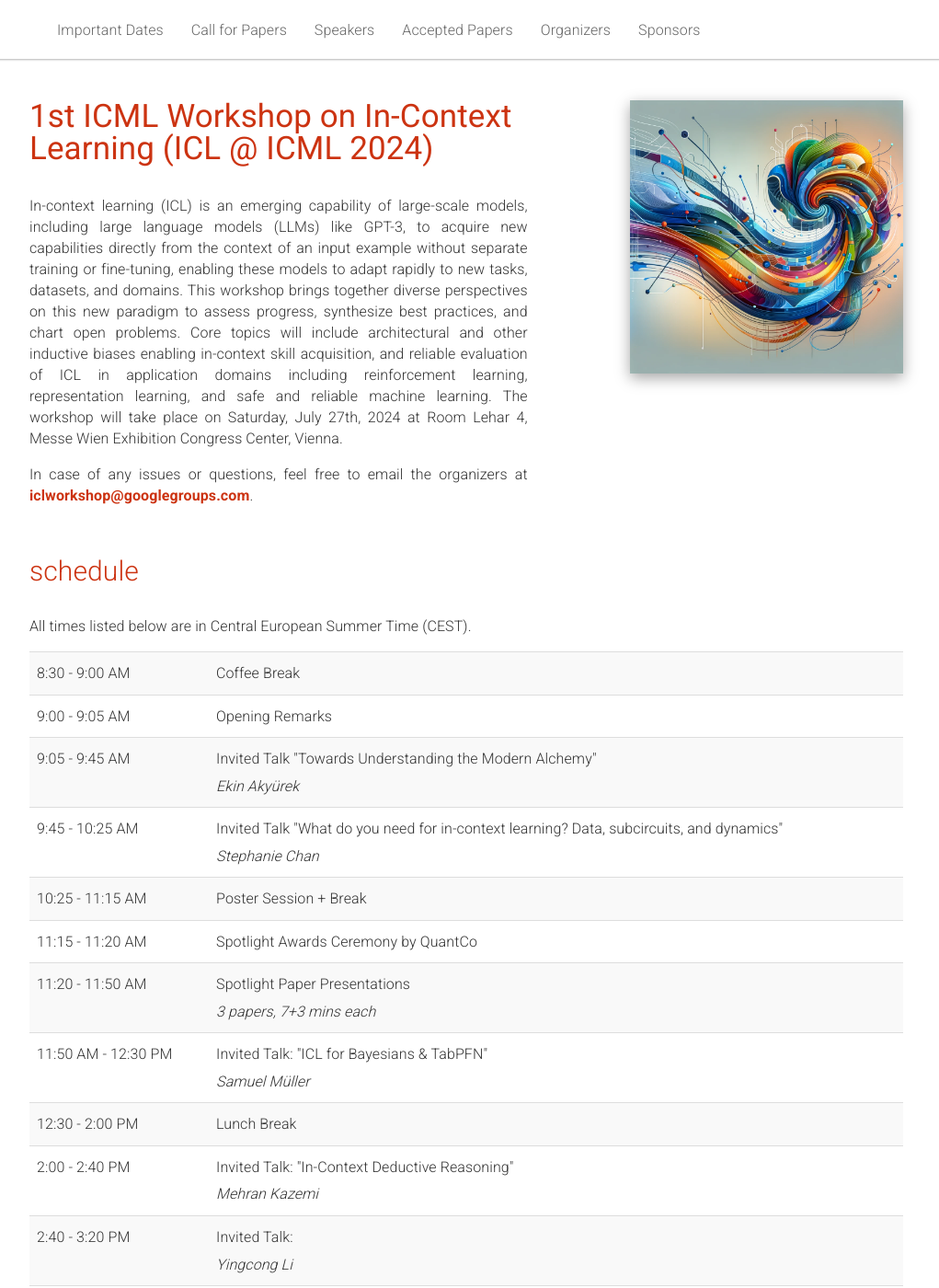
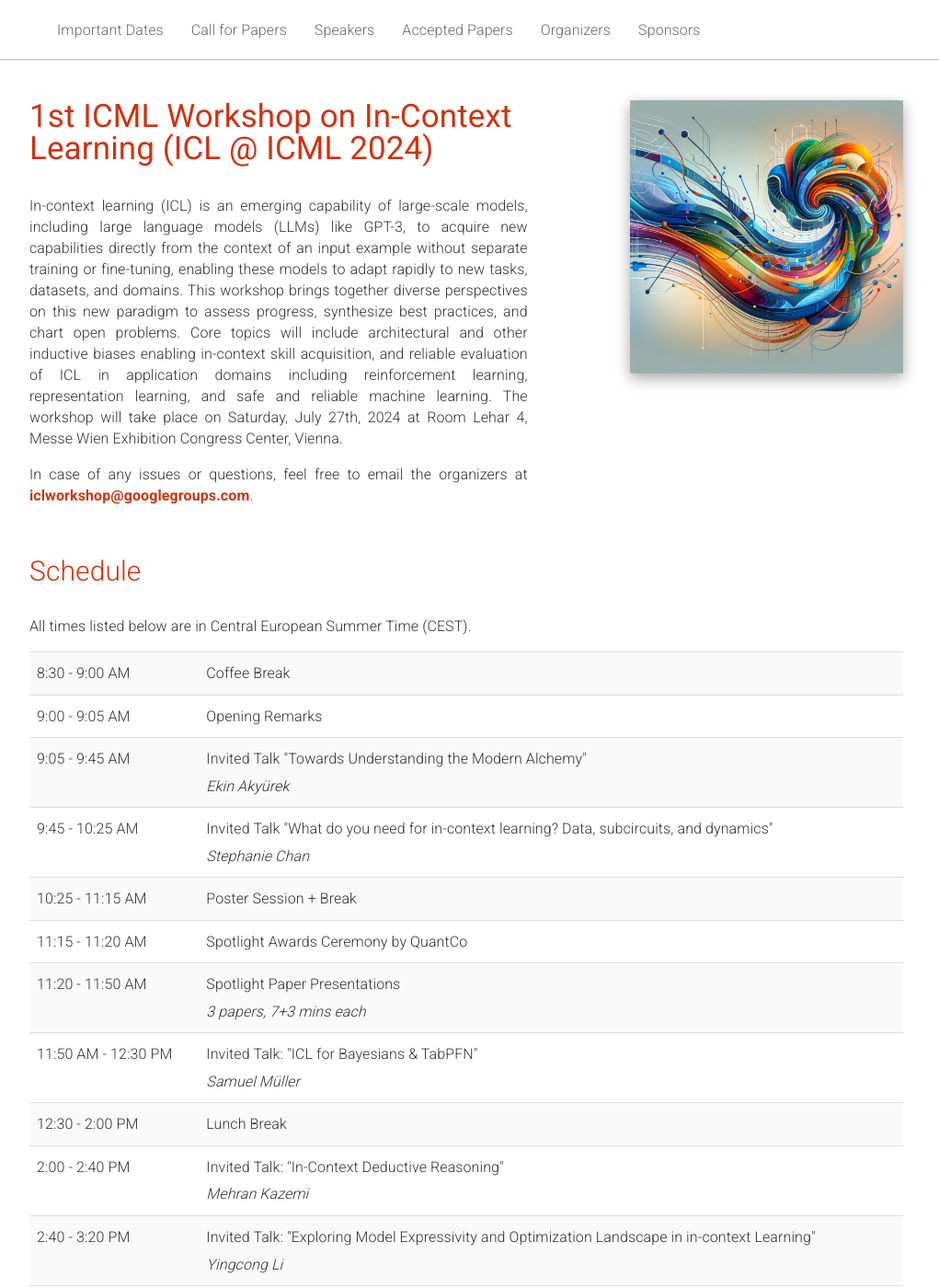
Before and after one commit to iclworkshop/iclworkshop.github.io, a Jekyll site: the page built from _pages/home.md, in a window 1280 px wide and 1400 px high. Shown: the whole window at 92% size, without its empty margins (133-1154 px from the left). Built offline with Jekyll 4.4.1, drawn with Linux system fonts in a browser that asks for light colours.

Commit message:
Update home.md

```diff
--- a/_pages/home.md
+++ b/_pages/home.md
@@ -39,7 +39,7 @@ In-context learning (ICL) is an emerging capability of large-scale models, inclu
 
 <div class="row" id="schedule">
   <div class="col-xs-12">
-    <h2>schedule</h2>
+    <h2>Schedule</h2>
     <br/>
     <p> All times listed below are in Central European Summer Time (CEST).  </p>
   </div>
@@ -117,7 +117,7 @@ In-context learning (ICL) is an emerging capability of large-scale models, inclu
         <tr>
           <td>2:40 - 3:20 PM</td>
           <td>
-            Invited Talk: <br/>
+            Invited Talk: "Exploring Model Expressivity and Optimization Landscape in in-context Learning"<br/>
             <i>Yingcong Li</i>
           </td>
         </tr>
```
